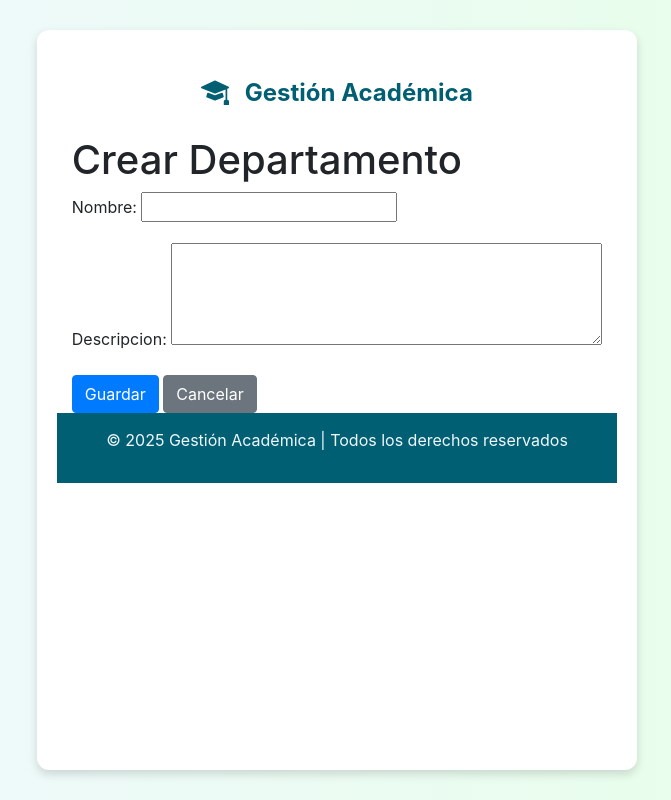
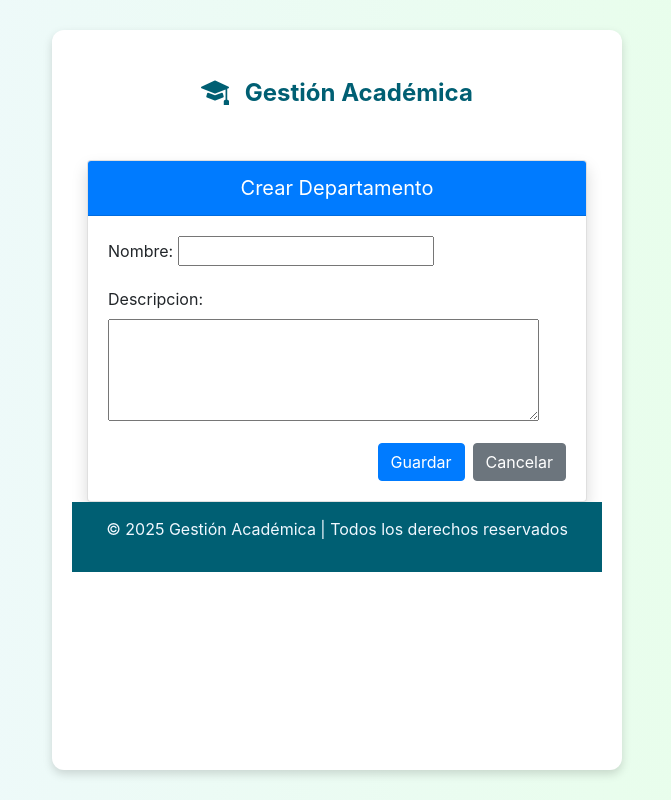
Before and after one commit to juliankaGaray/universidad_contoso, a Django app: page /departamentos/crear/ in a window 1280 px wide. Shown: the whole page, without its empty margins (303-974 px from the left). Run offline with Django 3.2, Linux system fonts and the light colour scheme; some libraries are stand-ins or nearby versions.

Commit message:
Update crear_departamento.html

```diff
--- a/gestion_academica/templates/gestion_academica/crear_departamento.html
+++ b/gestion_academica/templates/gestion_academica/crear_departamento.html
@@ -7,16 +7,36 @@
   <meta charset="UTF-8">
   <title>Crear Departamento</title>
   <link rel="stylesheet" href="https://stackpath.bootstrapcdn.com/bootstrap/4.5.2/css/bootstrap.min.css">
+  <style>
+    .card {
+      max-width: 500px;
+      margin: auto;
+    }
+    .card-header {
+      background-color: #007bff;
+      color: white;
+      text-align: center;
+      font-size: 1.25rem;
+    }
+  </style>
 </head>
 <body>
-  <div class="container mt-4">
-    <h1>Crear Departamento</h1>
-    <form method="post">
-      {% csrf_token %}
-      {{ form.as_p }}
-      <button type="submit" class="btn btn-primary">Guardar</button>
-      <a href="{% url 'lista_departamentos' %}" class="btn btn-secondary">Cancelar</a>
-    </form>
+  <div class="container mt-5">
+    <div class="card shadow">
+      <div class="card-header">Crear Departamento</div>
+      <div class="card-body">
+        <form method="post">
+          {% csrf_token %}
+          <div class="form-group">
+            {{ form.as_p }}
+          </div>
+          <div class="d-flex justify-content-end">
+            <button type="submit" class="btn btn-primary mr-2">Guardar</button>
+            <a href="{% url 'lista_departamentos' %}" class="btn btn-secondary">Cancelar</a>
+          </div>
+        </form>
+      </div>
+    </div>
   </div>
 
   <script src="https://code.jquery.com/jquery-3.5.1.slim.min.js"></script>
```
